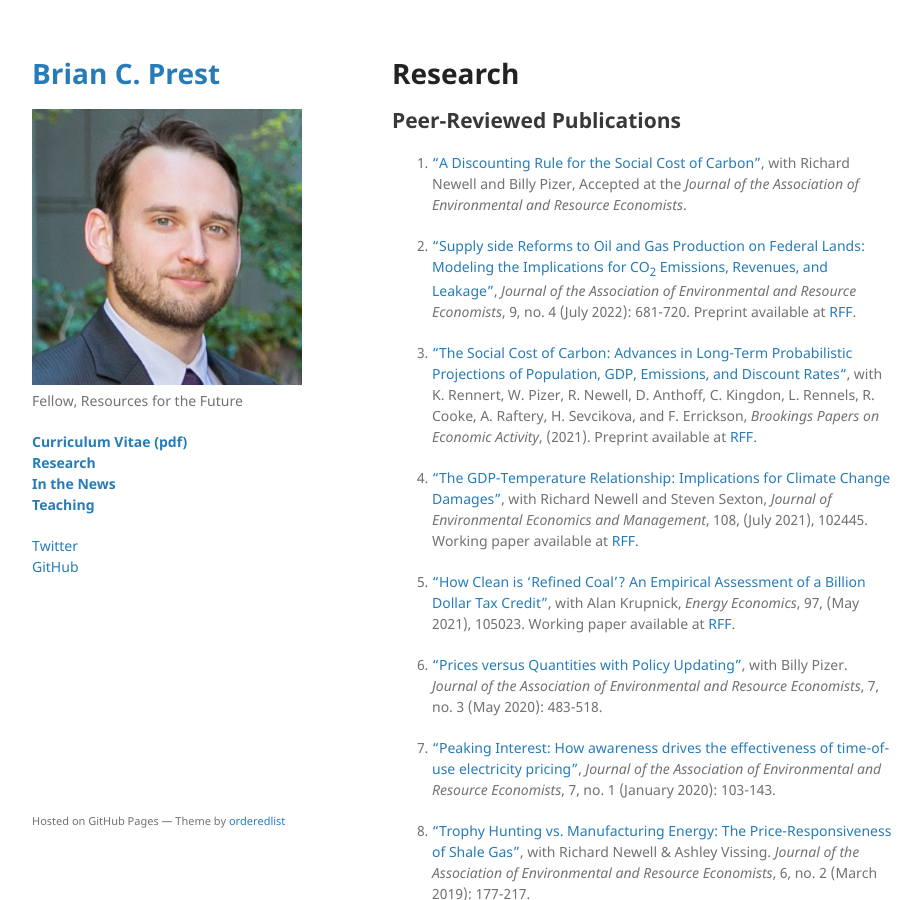
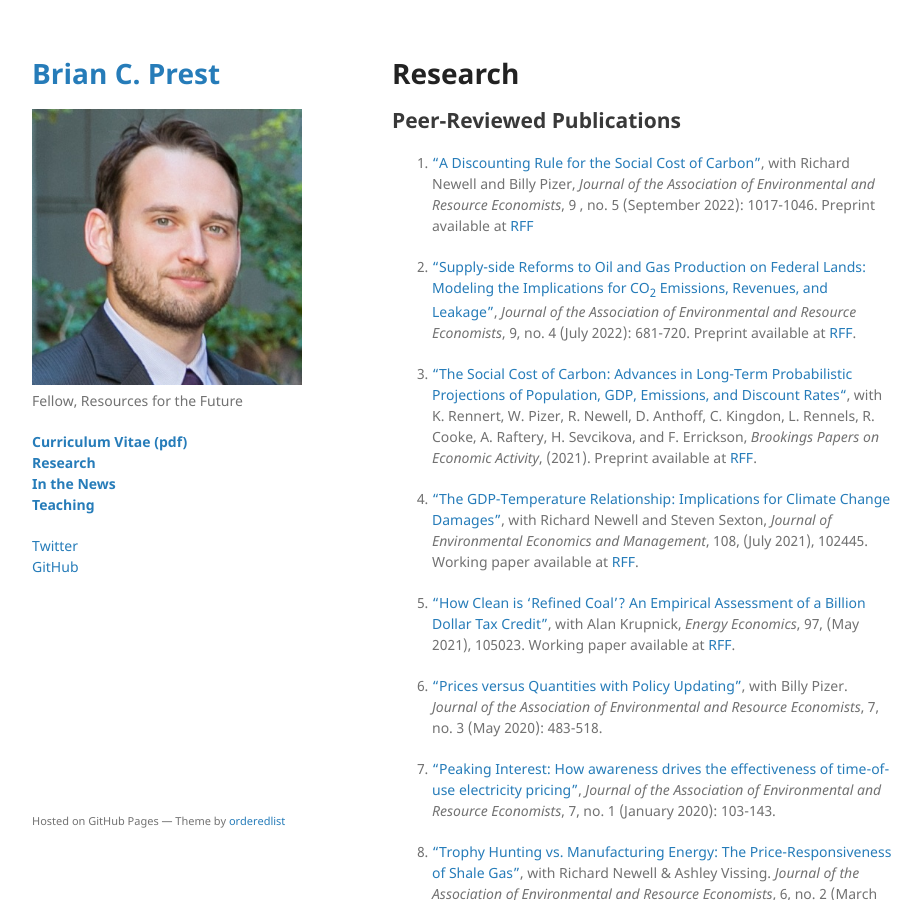
Before and after one commit to bprest/bprest.github.io, a Jekyll site: the page built from research.md, in a window 1280 px wide and 900 px high. Shown: the whole window, without its empty margins (178-1100 px from the left). Built offline with Jekyll 4.4.1, drawn with Linux system fonts in a browser that asks for light colours; our own code applies the rules of GitHub Pages for plain Markdown files.

Commit message:
Discounting paper update

```diff
--- a/research.md
+++ b/research.md
@@ -6,9 +6,9 @@ layout: default
 
 ## Peer-Reviewed Publications
 
-1. [“A Discounting Rule for the Social Cost of Carbon”](https://www.rff.org/publications/working-papers/a-discounting-rule-for-the-social-cost-of-carbon/), with Richard Newell and Billy Pizer, Accepted at the _Journal of the Association of Environmental and Resource Economists_.
+1. [“A Discounting Rule for the Social Cost of Carbon”](https://www.journals.uchicago.edu/doi/10.1086/718145), with Richard Newell and Billy Pizer, _Journal of the Association of Environmental and Resource Economists_, 9 , no. 5 (September 2022): 1017-1046. Preprint available at [RFF](https://www.rff.org/publications/working-papers/a-discounting-rule-for-the-social-cost-of-carbon/)
 
-1. [“Supply side Reforms to Oil and Gas Production on Federal Lands: Modeling the Implications for CO<sub>2</sub> Emissions, Revenues, and Leakage”](https://www.journals.uchicago.edu/doi/10.1086/718963), _Journal of the Association of Environmental and Resource Economists_, 9, no. 4 (July 2022): 681-720. Preprint available at [RFF](https://www.rff.org/publications/working-papers/supply-side-reforms-oil-and-gas-production-federal-lands/).
+1. [“Supply-side Reforms to Oil and Gas Production on Federal Lands: Modeling the Implications for CO<sub>2</sub> Emissions, Revenues, and Leakage”](https://www.journals.uchicago.edu/doi/10.1086/718963), _Journal of the Association of Environmental and Resource Economists_, 9, no. 4 (July 2022): 681-720. Preprint available at [RFF](https://www.rff.org/publications/working-papers/supply-side-reforms-oil-and-gas-production-federal-lands/).
 
 1. [“The Social Cost of Carbon: Advances in Long-Term Probabilistic Projections of Population, GDP, Emissions, and Discount Rates“](https://www.brookings.edu/bpea-articles/the-social-cost-of-carbon/), with K. Rennert, W. Pizer, R. Newell, D. Anthoff, C. Kingdon, L. Rennels, R. Cooke, A. Raftery, H. Sevcikova, and F. Errickson, _Brookings Papers on Economic Activity_, (2021). Preprint available at [RFF](https://www.rff.org/publications/working-papers/the-social-cost-of-carbon-advances-in-long-term-probabilistic-projections-of-population-gdp-emissions-and-discount-rates/).
 
```
